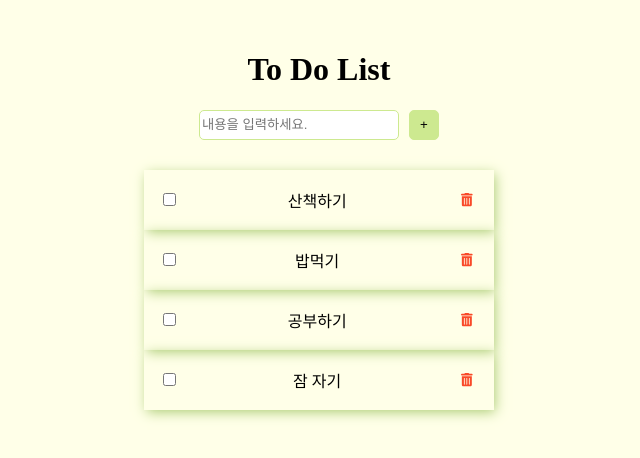
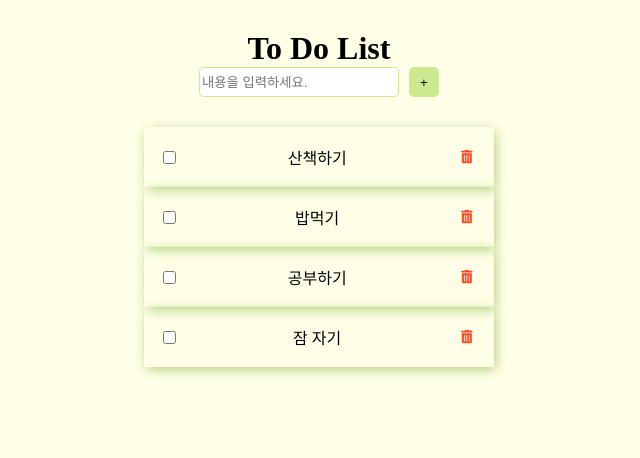
Before and after one commit to dakyungoh/project-to-do-list, a React (Create React App) app: page / in a window 1280 px wide. Shown: the top 458 px of the page, without its empty margins (321-961 px from the left). Built offline with nearby package versions, Linux system fonts and the light colour scheme.

Commit message:
darkmode만들기

```diff
--- a/src/App.css
+++ b/src/App.css
@@ -4,7 +4,13 @@
 }
 
 body {
+  padding: 0;
+  margin: 0;
+}
+
+.App {
   background-color: #ffffe8;
+  min-height: 100vh;
 }
 
 ul {
@@ -28,6 +34,7 @@ li {
 h1 {
   text-align: center;
   padding-top: 30px;
+  margin: 0;
 }
 
 .todo-input-box {
@@ -78,3 +85,8 @@ h1 {
   color: #f94a29;
   cursor: pointer;
 }
+
+.darkmode {
+  background-color: #222;
+  color: white;
+}
```
